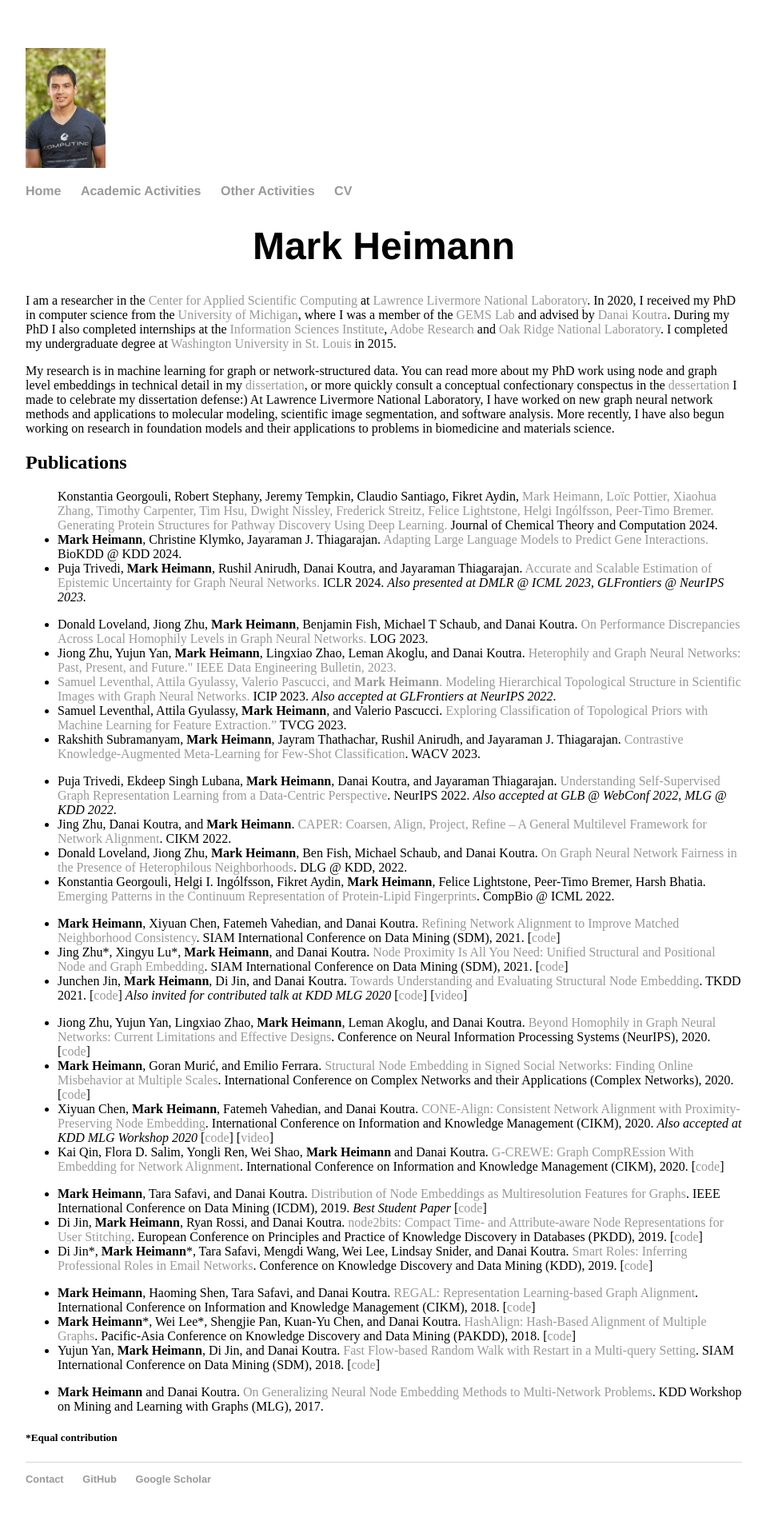
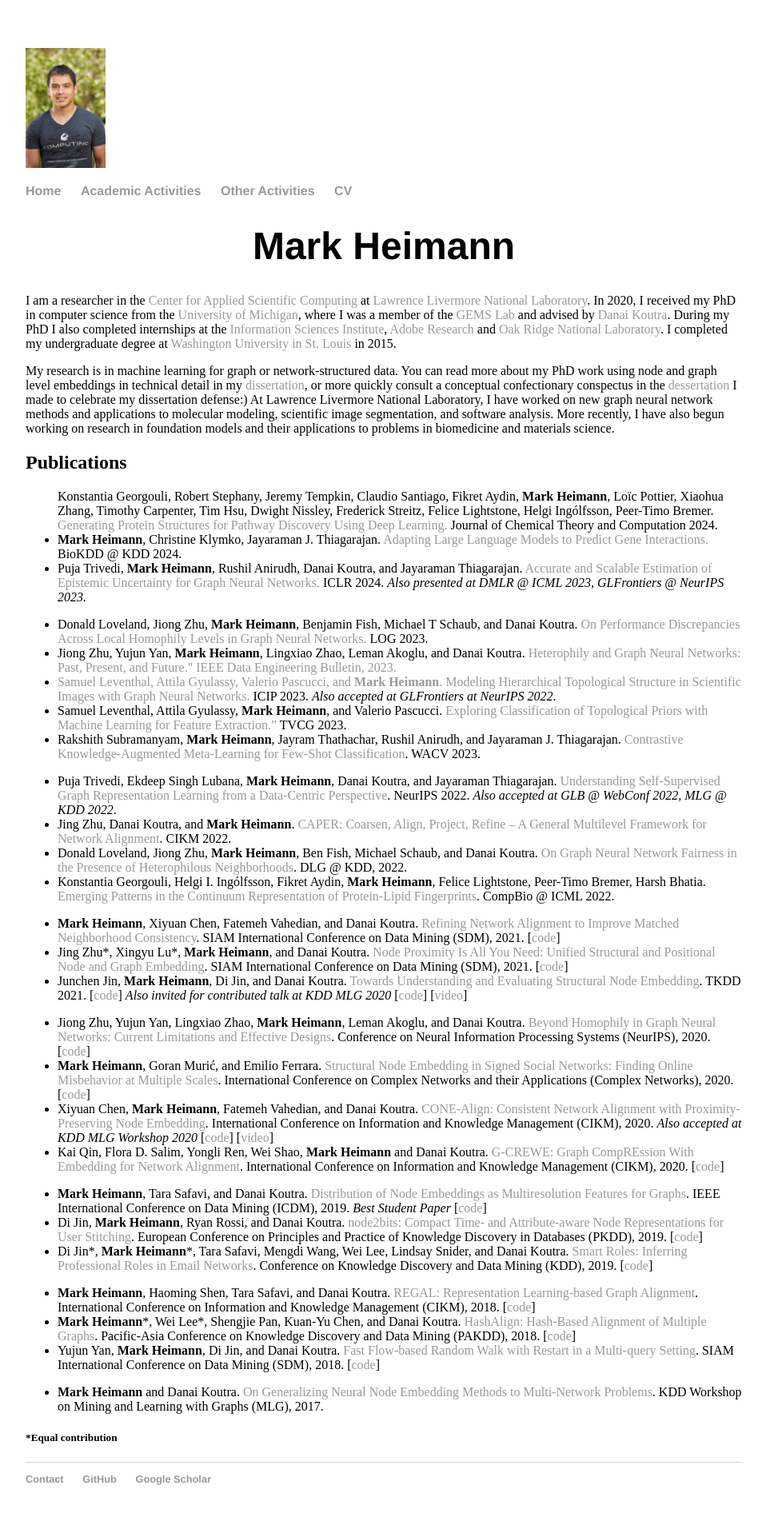
Before and after one commit to markheimann/markheimann.github.io, a Jekyll site: the page built from index.html, in a window 1280 px wide. Shown: the whole page at 80% size, without its empty margins (160-1118 px from the left). Built offline with Jekyll 4.4.1, drawn with Linux system fonts in a browser that asks for light colours.

Commit message:
fixed link

```diff
--- a/index.html
+++ b/index.html
@@ -14,7 +14,7 @@ title: Mark Heimann
 
 <h2>Publications</h2>
 <div class="blurb">
-<ul> Konstantia Georgouli, Robert Stephany, Jeremy Tempkin, Claudio Santiago, Fikret Aydin, <a href="https://pubs.acs.org/doi/10.1021/acs.jctc.4c00816">Mark Heimann, Loïc Pottier, Xiaohua Zhang, Timothy Carpenter, Tim Hsu, Dwight Nissley, Frederick Streitz, Felice Lightstone, Helgi Ingólfsson, Peer-Timo Bremer. <a href="">Generating Protein Structures for Pathway Discovery Using Deep Learning.</a> Journal of Chemical Theory and Computation 2024.
+<ul> Konstantia Georgouli, Robert Stephany, Jeremy Tempkin, Claudio Santiago, Fikret Aydin, <b>Mark Heimann</b>, Loïc Pottier, Xiaohua Zhang, Timothy Carpenter, Tim Hsu, Dwight Nissley, Frederick Streitz, Felice Lightstone, Helgi Ingólfsson, Peer-Timo Bremer. <a href="https://pubs.acs.org/doi/10.1021/acs.jctc.4c00816">Generating Protein Structures for Pathway Discovery Using Deep Learning.</a> Journal of Chemical Theory and Computation 2024.
 <li> <b>Mark Heimann</b>, Christine Klymko, Jayaraman J. Thiagarajan. <a href="https://biokdd.org/biokdd24/papers/BioKDD_abstract_22.pdf">Adapting Large Language Models to Predict Gene Interactions.</a> BioKDD @ KDD 2024.
 <li> Puja Trivedi, <b>Mark Heimann</b>, Rushil Anirudh, Danai Koutra, and Jayaraman Thiagarajan. <a href="https://openreview.net/pdf?id=ZL6yd6N1S2">Accurate and Scalable Estimation of Epistemic Uncertainty for Graph Neural Networks.</a> ICLR 2024. <em>Also presented at DMLR @ ICML 2023, GLFrontiers @ NeurIPS 2023.</em>
 </ul>
```
